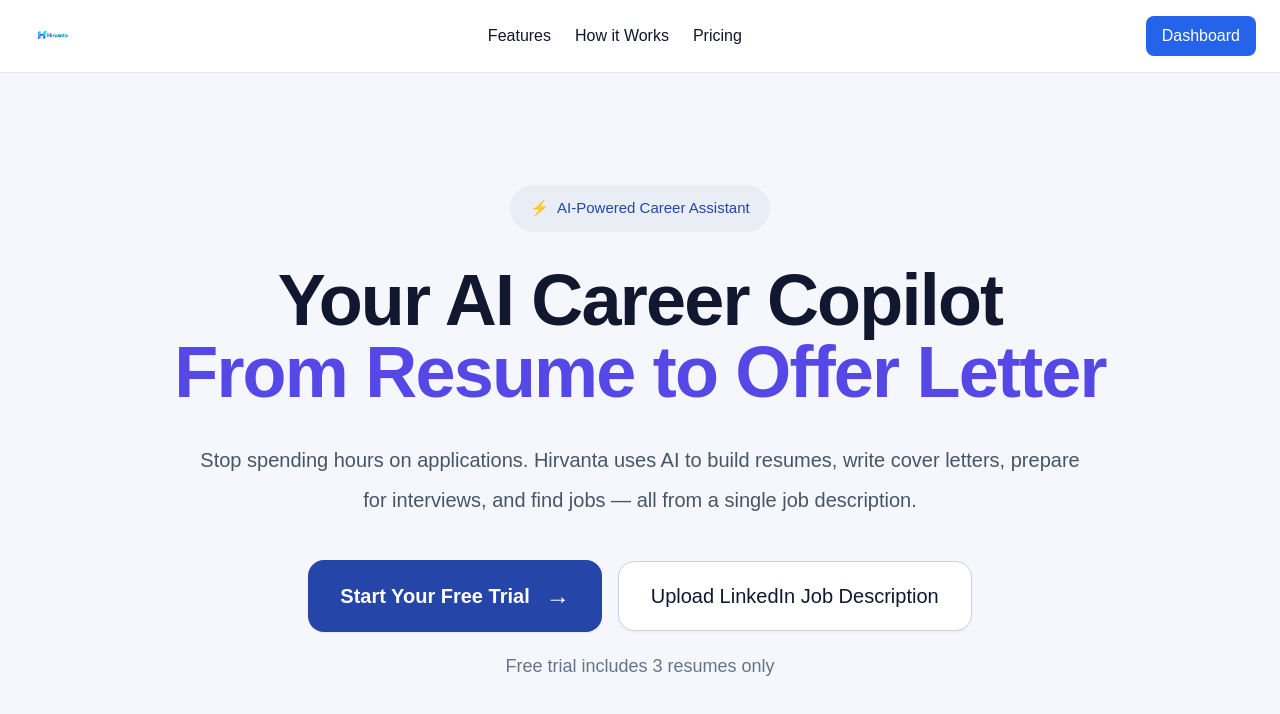
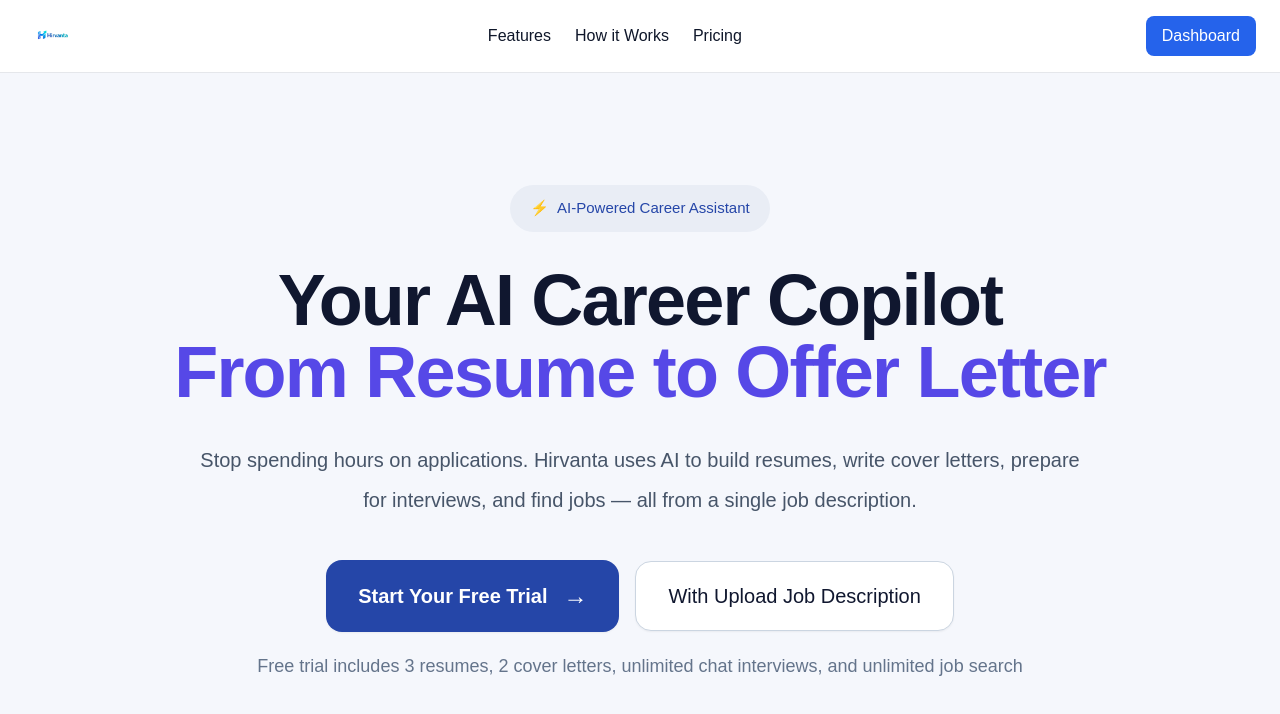
Before and after one commit to jewma1/Hirvanta, a Next.js app in the folder frontend/: page / in a window 1280 px wide. Shown: the top 714 px of the page. Built offline with nearby package versions, Linux system fonts and the light colour scheme.

Commit message:
Update page.tsx

```diff
--- a/frontend/app/page.tsx
+++ b/frontend/app/page.tsx
@@ -3,50 +3,37 @@ export default function HomePage() {
     <main className="min-h-screen bg-[#f5f7fc]">
       <section className="px-6 py-20 md:py-28">
         <div className="mx-auto max-w-5xl text-center">
-
-          {/* Badge */}
           <div className="mb-8 inline-flex items-center rounded-full bg-[#e9edf5] px-5 py-3 text-[15px] font-medium text-[#2546A8]">
             <span className="mr-2">⚡</span>
             AI-Powered Career Assistant
           </div>
 
-          {/* Heading */}
           <h1 className="mx-auto max-w-5xl text-5xl font-extrabold leading-tight tracking-tight text-[#10172f] md:text-7xl">
             Your AI Career Copilot
             <br />
-            <span className="text-[#5648e7]">
-              From Resume to Offer Letter
-            </span>
+            <span className="text-[#5648e7]">From Resume to Offer Letter</span>
           </h1>
 
-          {/* Description */}
           <p className="mx-auto mt-8 max-w-4xl text-xl leading-10 text-slate-600">
             Stop spending hours on applications. Hirvanta uses AI to build resumes,
             write cover letters, prepare for interviews, and find jobs — all from a
             single job description.
           </p>
 
-          {/* ✅ BUTTONS (UPDATED EXACTLY AS YOU MARKED) */}
           <div className="mt-10 flex flex-col items-center justify-center gap-4 sm:flex-row">
-
-            {/* LEFT BUTTON */}
             <button className="inline-flex min-w-[280px] items-center justify-center rounded-2xl bg-[#2546A8] px-8 py-5 text-xl font-semibold text-white shadow-sm transition hover:opacity-90">
               Start Your Free Trial
               <span className="ml-4 text-2xl">→</span>
             </button>
 
-            {/* RIGHT BUTTON */}
             <button className="inline-flex min-w-[280px] items-center justify-center rounded-2xl border border-slate-300 bg-white px-8 py-5 text-xl font-medium text-[#10172f] shadow-sm transition hover:bg-slate-50">
-              Upload LinkedIn Job Description
+              With Upload Job Description
             </button>
-
           </div>
 
-          {/* ✅ SMALL TEXT (UPDATED) */}
           <p className="mt-5 text-lg text-slate-500">
-            Free trial includes 3 resumes only
+            Free trial includes 3 resumes, 2 cover letters, unlimited chat interviews, and unlimited job search
           </p>
-
         </div>
       </section>
     </main>
```
